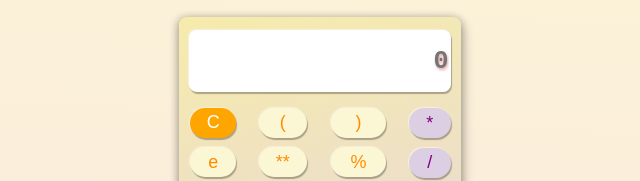
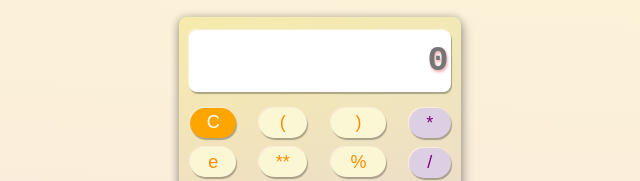
Before and after one commit to bharathmj32/simpleCalculator, a plain HTML site: page index.html in a window 1280 px wide. Shown: the part 192-373 px from the top of the page, 320-960 px from the left. Drawn offline with Linux system fonts and the light colour scheme.

Commit message:
Update calculator.css

```diff
--- a/calculator.css
+++ b/calculator.css
@@ -30,7 +30,7 @@
 			height: 60px; text-align:right; overflow-x: auto;
 			width:92%;
 			margin:12px 3px 12px 3px; border-radius: 8px;
-			font: bold normal 25px/30px monospace;
+			font: bold normal 35px monospace;
 			color:darkorange; text-shadow: 1px 2px 3px #e28b8bc2;
 		}
 		input{
```
